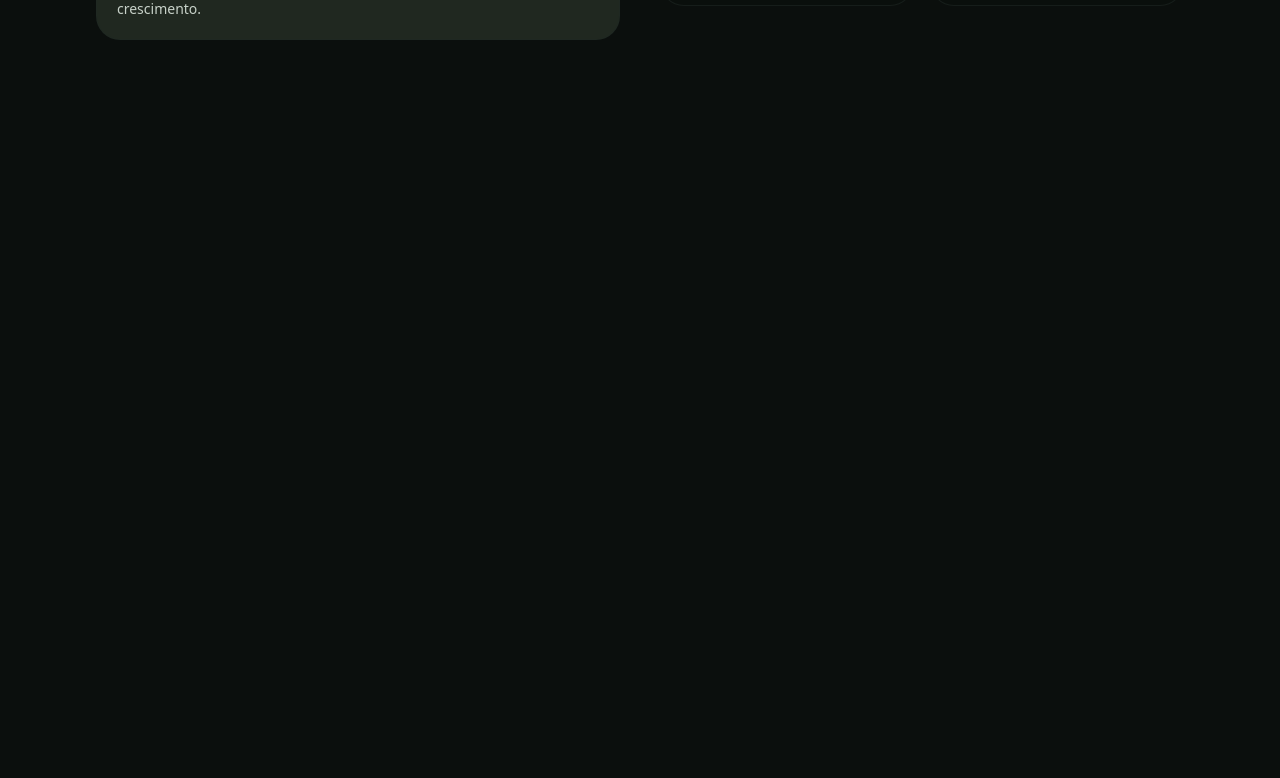
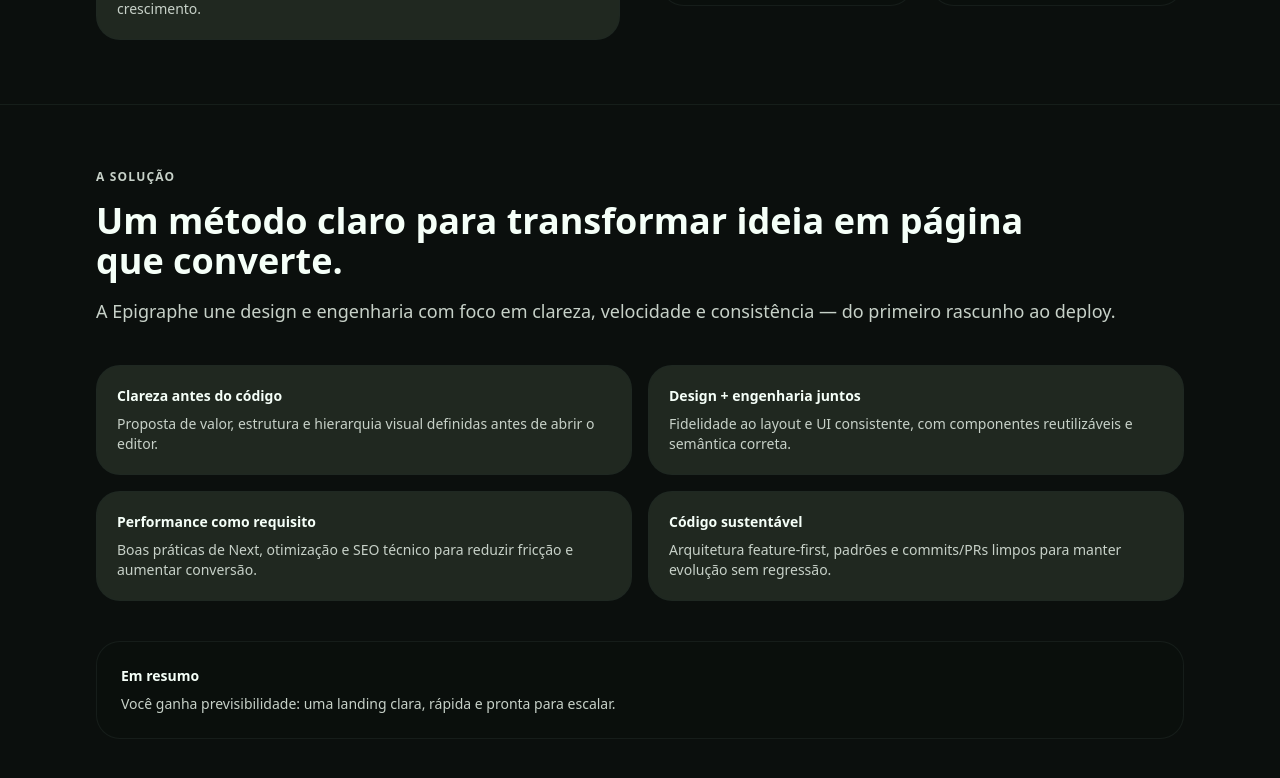
Before and after one commit to LeonardoAlbano/epigraphe-LP, a Next.js app: page / in a window 1280 px wide. Shown: the part 1267-2045 px from the top of the page. Before the commit the page ends 1371 px from the top, so only its background shows below. Built offline with nearby package versions, Linux system fonts and the light colour scheme.

Commit message:
feat(marketing): render solution section

```diff
--- a/src/features/marketing/ui/landing-page.tsx
+++ b/src/features/marketing/ui/landing-page.tsx
@@ -1,6 +1,7 @@
 import { HeroSection } from "@/features/marketing/ui/components/sections/hero-section";
 import { CompaniesSection } from "./components/sections/companies-section";
 import { ProblemSection } from "./components/sections/problem-section";
+import { SolutionSection } from "./components/sections/solution-section";
 
 export function LandingPage() {
   return (
@@ -8,6 +9,7 @@
       <HeroSection />
       <CompaniesSection />
       <ProblemSection />
+      <SolutionSection />
     </section>
   );
 }
```
